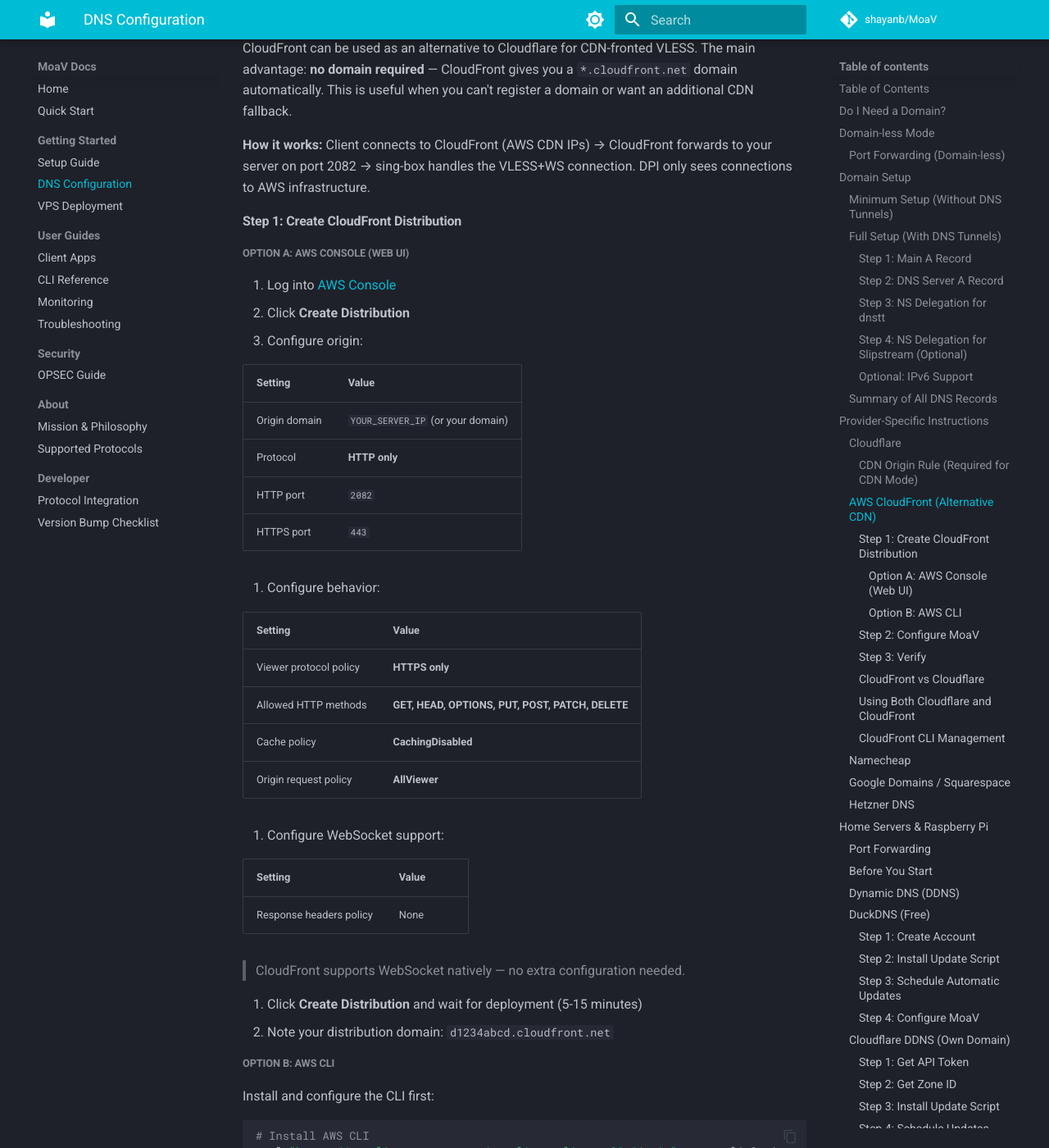
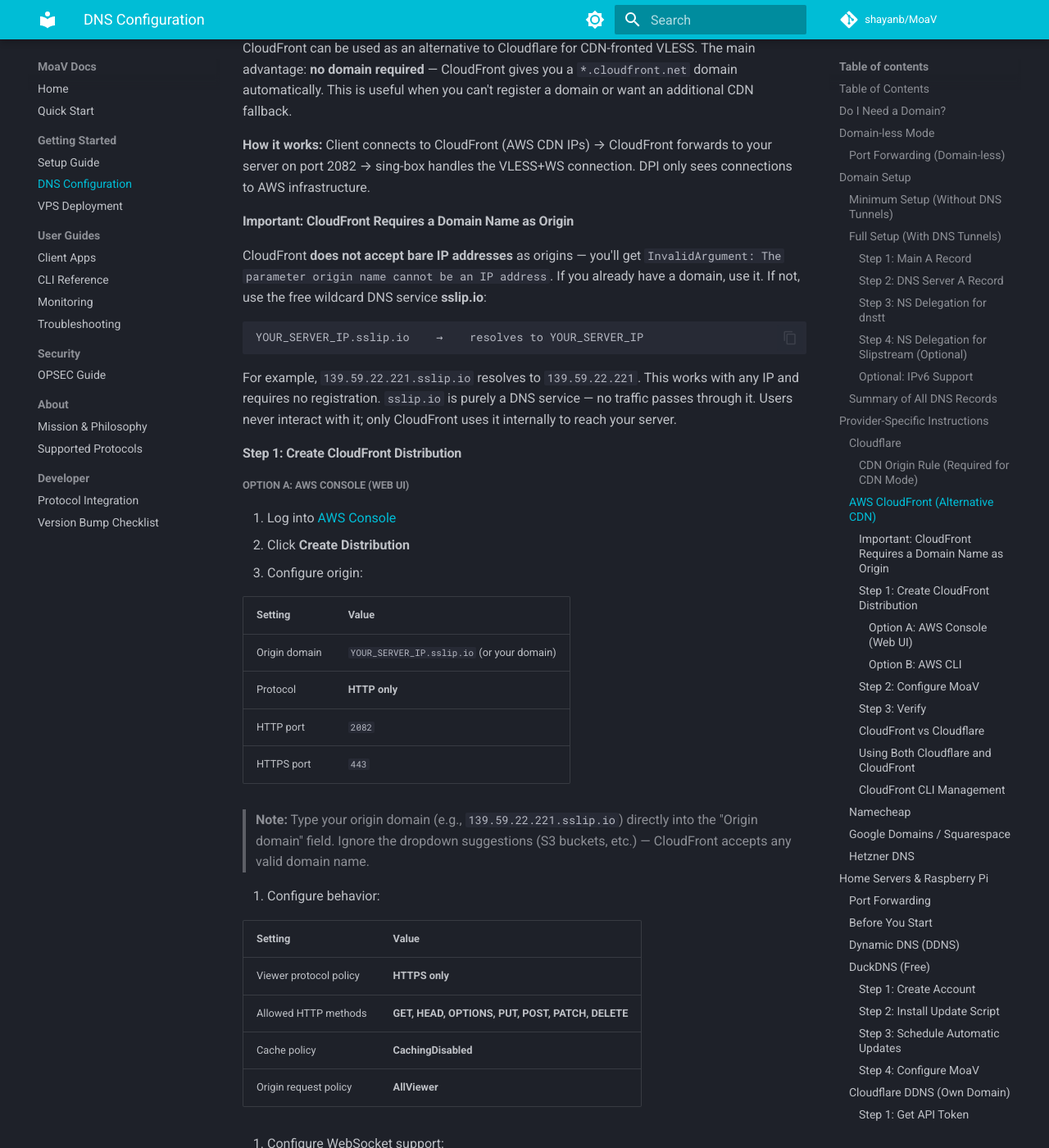
Before and after one commit to MotherofallVPNs/moav-site, an MkDocs documentation site: the page built from docs/DNS.md, in a window 1280 px wide and 1400 px high, scrolled down 7070 px. Shown: the whole window at 82% size. Built offline with MkDocs 1.6.1 and Material for MkDocs 9.7.7, drawn with Linux system fonts in a browser that asks for light colours; comment, search, counter and statistics services are not loaded; some of the changed text lies outside the part shown.

Commit message:
minor bugfix, update docs for cloudfront

````diff
--- a/docs/DNS.md
+++ b/docs/DNS.md
@@ -246,6 +246,16 @@
 
 **How it works:** Client connects to CloudFront (AWS CDN IPs) → CloudFront forwards to your server on port 2082 → sing-box handles the VLESS+WS connection. DPI only sees connections to AWS infrastructure.
 
+#### Important: CloudFront Requires a Domain Name as Origin
+
+CloudFront **does not accept bare IP addresses** as origins — you'll get `InvalidArgument: The parameter origin name cannot be an IP address`. If you already have a domain, use it. If not, use the free wildcard DNS service **sslip.io**:
+
+```
+YOUR_SERVER_IP.sslip.io    →    resolves to YOUR_SERVER_IP
+```
+
+For example, `139.59.22.221.sslip.io` resolves to `139.59.22.221`. This works with any IP and requires no registration. `sslip.io` is purely a DNS service — no traffic passes through it. Users never interact with it; only CloudFront uses it internally to reach your server.
+
 #### Step 1: Create CloudFront Distribution
 
 ##### Option A: AWS Console (Web UI)
@@ -256,10 +266,12 @@
 
 | Setting | Value |
 |---------|-------|
-| Origin domain | `YOUR_SERVER_IP` (or your domain) |
+| Origin domain | `YOUR_SERVER_IP.sslip.io` (or your domain) |
 | Protocol | **HTTP only** |
 | HTTP port | `2082` |
 | HTTPS port | `443` |
+
+> **Note:** Type your origin domain (e.g., `139.59.22.221.sslip.io`) directly into the "Origin domain" field. Ignore the dropdown suggestions (S3 buckets, etc.) — CloudFront accepts any valid domain name.
 
 4. Configure behavior:
 
@@ -283,14 +295,15 @@
 
 ##### Option B: AWS CLI
 
-Install and configure the CLI first:
+Install the CLI first: [AWS CLI Installation Guide](https://docs.aws.amazon.com/cli/latest/userguide/getting-started-install.html)
+
+Then authenticate:
 
 ```bash
-# Install AWS CLI
-curl "https://awscli.amazonaws.com/awscli-exe-linux-x86_64.zip" -o awscliv2.zip
-unzip awscliv2.zip && sudo ./aws/install
+# Option 1: SSO login (recommended if your org uses AWS IAM Identity Center)
+aws sso login
 
-# Configure (needs AWS Access Key + Secret Key from IAM)
+# Option 2: Configure with access keys (from IAM → Users → Security credentials)
 aws configure
 ```
 
@@ -306,7 +319,7 @@
     "Items": [
       {
         "Id": "moav-origin",
-        "DomainName": "YOUR_SERVER_IP",
+        "DomainName": "YOUR_SERVER_IP.sslip.io",
         "CustomOriginConfig": {
           "HTTPPort": 2082,
           "HTTPSPort": 443,
@@ -330,6 +343,8 @@
   "PriceClass": "PriceClass_200"
 }'
 ```
+
+> **Example:** For server IP `139.59.22.221`, use `"DomainName": "139.59.22.221.sslip.io"`
 
 The `PriceClass` controls which edge locations (regions) are used:
 
````
Also changed, not shown: docs/SETUP.md (+2 -1 lines).
